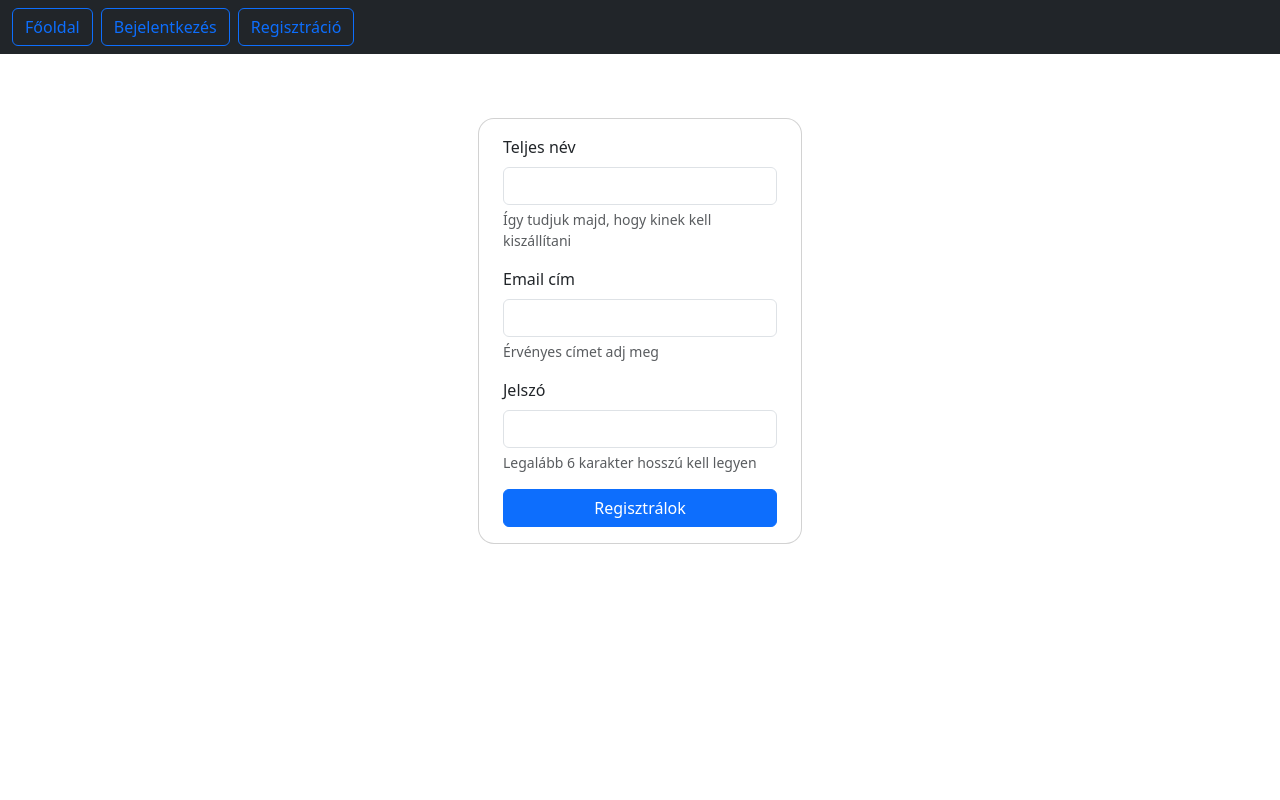
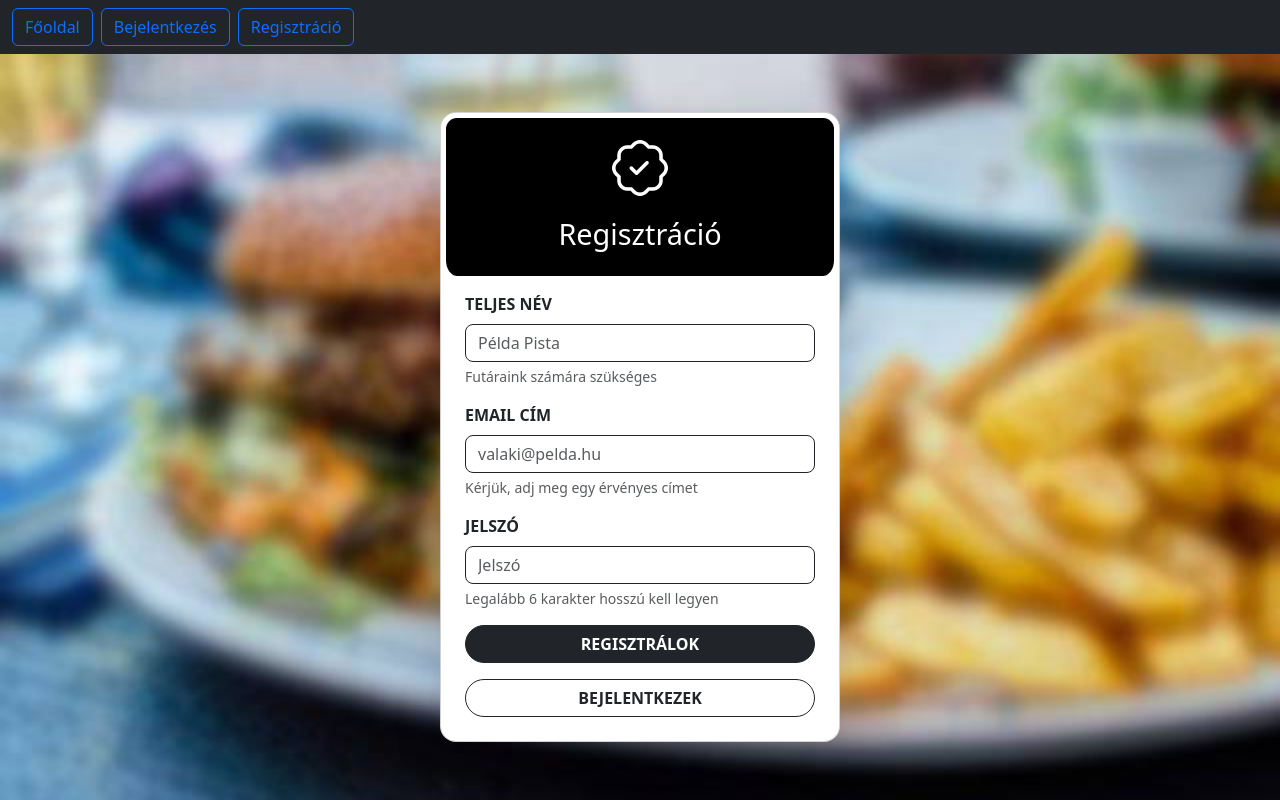
Before and after one commit to bombasztikus/Vizsgaremek, a Vue app in the folder frontend/: page /register in a window 1280 px wide. Built offline with nearby package versions, Linux system fonts and the light colour scheme; no server answers.

Commit message:
regisztrációs űrlap redesign

```diff
--- a/frontend/src/App.vue
+++ b/frontend/src/App.vue
@@ -7,3 +7,16 @@ import AppNav from './components/app/AppNav.vue';
     <AppNav />
     <RouterView />
 </template>
+
+<style>
+body,
+html,
+#app {
+  min-height: 100vh;
+}
+
+#app {
+    display: flex;
+    flex-direction: column;
+}
+</style>
--- a/frontend/src/views/RegisterView.vue
+++ b/frontend/src/views/RegisterView.vue
@@ -3,6 +3,7 @@ import { useRegistration } from '@/composables/useRegistration';
 import type { APIError } from '@/lib/models';
 import router from '@/router';
 import { computed, ref, watch, watchEffect } from 'vue';
+import { RouterLink } from 'vue-router';
 
 const email = ref<string>("");
 const password = ref<string>("");
@@ -27,29 +28,55 @@ const submit = () => {
 </script>
 
 <template>
-    <div class="mt-5 row g-3 row-cols-sm-2 row-cols-md-3 row-cols-lg-4 justify-content-center">
-        <div class="card h-100 rounded-4 overflow-hidden col" style="max-width: 400px;">
-            <form class="card-body d-flex flex-column" @submit.prevent="submit">
+    <div class="justify-content-center align-items-center d-flex flex-grow-1" :class="[$style.bg]">
+        <div class="card rounded-4 overflow-hidden shadow-lg" style="min-width: 400px;">
+                <div class="card-body bg-black border-5 border border-white border-bottom-0 rounded-4 text-white d-flex flex-column justify-content-center align-items-center gap-3">
+                    <i class="bi bi-patch-check display-4"></i>
+                    <h1 class="display-6" :class="[$style.title]">Regisztráció</h1>
+                </div>
+                <form class="card-body px-4 pb-4 pt-3" @submit.prevent="submit">
                     <div class="alert" :class="[errorClass]" role="alert" v-if="error">
                         {{ error.error }}
                     </div>
                     <div class="mb-3">
-                    <label for="fullNameHelp" class="form-label">Teljes név</label>
-                    <input type="text" class="form-control" id="inputEmail" aria-describedby="fullNameHelp" v-model="fullName">
-                    <div id="fullNameHelp" class="form-text">Így tudjuk majd, hogy kinek kell kiszállítani</div>
+                        <label for="fullNameHelp" class="form-label text-uppercase fw-bold">Teljes név</label>
+                        <input type="text" class="form-control border-dark rounded-3" id="inputEmail" aria-describedby="fullNameHelp" v-model="fullName" placeholder="Példa Pista">
+                        <div id="fullNameHelp" class="form-text">Futáraink számára szükséges</div>
                     </div>
                     <div class="mb-3">
-                    <label for="inputEmail" class="form-label">Email cím</label>
-                    <input type="email" class="form-control" id="inputEmail" aria-describedby="emailHelp" v-model="email">
-                    <div id="emailHelp" class="form-text">Érvényes címet adj meg</div>
+                        <label for="inputEmail" class="form-label text-uppercase fw-bold">Email cím</label>
+                        <input type="email" class="form-control border-dark rounded-3" id="inputEmail" aria-describedby="emailHelp" v-model="email" placeholder="valaki@pelda.hu">
+                        <div id="emailHelp" class="form-text">Kérjük, adj meg egy érvényes címet</div>
                     </div>
                     <div class="mb-3">
-                    <label for="inputPassword" class="form-label">Jelszó</label>
-                    <input type="password" class="form-control" id="inputPassword" aria-describedby="passwordHelp" v-model="password">
+                        <label for="inputPassword" class="form-label text-uppercase fw-bold">Jelszó</label>
+                        <input type="password" class="form-control border-dark rounded-3" id="inputPassword" aria-describedby="passwordHelp" v-model="password" placeholder="Jelszó">
                         <div id="passwordHelp" class="form-text">Legalább 6 karakter hosszú kell legyen</div>
                     </div>
-                <button type="submit" class="btn btn-primary">Regisztrálok</button>
+                    <div class="mb-3">
+                        <button type="submit" class="btn btn-dark fw-bold w-100 rounded-pill text-uppercase">Regisztrálok</button>
+                    </div>
+                    <RouterLink class="btn btn-outline-dark fw-bold w-100 rounded-pill text-uppercase" :to="{ name: 'login' }">Bejelentkezek</RouterLink>
                 </form>
             </div>
     </div>
 </template>
+
+<style module>
+.bg {
+    background-image: url("/bg/auth.jpg");
+    background-repeat: no-repeat;
+    background-size: cover;
+    background-position: center;
+}
+
+@media only screen and (max-width: 768px) {
+    .bg {
+        background: none;
+    }
+}
+
+.title {
+    font-size: 1.8rem;
+}
+</style>
```
Also changed, not shown: frontend/public/bg/auth.jpg (added). Lines whose indentation alone changed are shown as unchanged.
